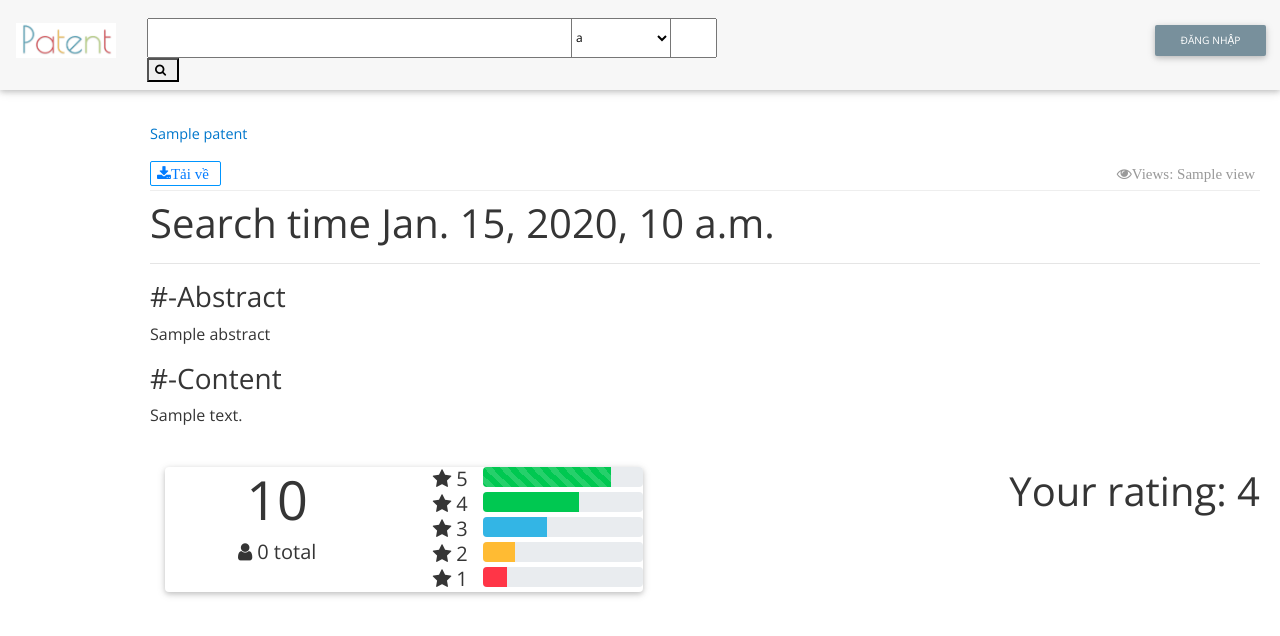
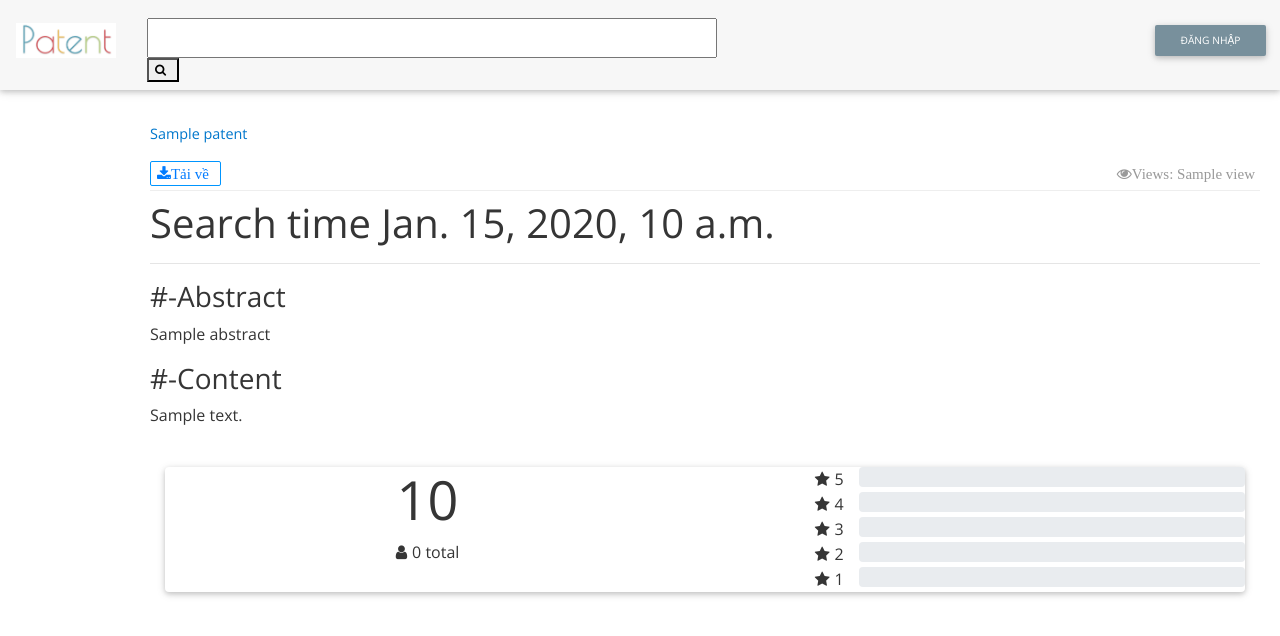
Before and after one commit to adv27/django-psearch, a Django app: template patents/templates/patents/show.html in a window 1280 px wide. Shown: the top 636 px of the page. Run offline with Django 3.2, Linux system fonts and the light colour scheme; the template is opened without the code that fills it: most values are stand-ins (such as "Sample title", 1, 10 or a date in 2020); data that the repository does not hold is empty; parts of the project's set-up code (start-up, migrations or seed data) failed here and were passed over; some libraries are stand-ins or nearby versions.

Commit message:
Make it better

```diff
--- a/patents/static/patents/scripts/rating.js
+++ b/patents/static/patents/scripts/rating.js
@@ -9,8 +9,21 @@ jQuery(document).ready(function ($) {
                 pid: pid,
                 rating: rating
             },
-        }).done(function (msg) {
-            console.log(msg);
+        }).done(function (result) {
+            console.log(result);
+            console.log(result["rating"]);
+            $("#rate-avg").text(result["rate_avg"]);
+            $("#rate-times").text(`${result['rate_times']} total`);
+
+            $('[role="progressbar"]').each(function (index) {
+                let rev_index = 5 - index;
+                var percent = 0;
+                if (result["rate_count"].hasOwnProperty(rev_index)) {
+                    var percent = result["rate_count"][rev_index];
+                }
+                $(this).width(`${percent}%`);
+                $(this).find("span").text(`${percent}%`);
+            })
         });
     });
 });
--- a/patents/static/patents/styles/rating.css
+++ b/patents/static/patents/styles/rating.css
@@ -16,7 +16,11 @@
     position: relative;
     float: left;
 }
-
+.reviewStars-group {
+    position: relative;
+    margin: auto;
+    width: 270px;
+}
 #reviewStars-input input {
     filter: progid:DXImageTransform.Microsoft.Alpha(Opacity=0);
     opacity: 0;
@@ -39,7 +43,7 @@
     background-position: 0 0;
     height: 40px;
     width: 43px;
-    /*float: right;*/
+    float: right;
     cursor: pointer;
     margin-right: 10px;
 
--- a/patents/static/patents/styles/sharecode.css
+++ b/patents/static/patents/styles/sharecode.css
@@ -1,3 +1,11 @@
+.search-dropdown {
+    position: absolute;
+    right: 46px;
+    top: 0;
+    width: 100px;
+    height: 2.5rem !important;
+}
+
 .cs-wapper {
     width: 100%;
     max-width: 100%;
--- a/patents/static/patents/styles/style.css
+++ b/patents/static/patents/styles/style.css
@@ -36,7 +36,7 @@
     height: 20px;
 }
 
-.progress .progress-bar{
+.progress .progress-bar {
     height: 20px;
     text-align: left;
 }
@@ -50,3 +50,11 @@
     overflow: visible;
     clip: auto;
 }
+
+.patent-navbar {
+
+}
+
+.patent-sortby {
+    padding-right: 10px;
+}
--- a/patents/templates/patents/includes/navbar_search.html
+++ b/patents/templates/patents/includes/navbar_search.html
@@ -13,16 +13,13 @@
                     <div class="input-group">
                         <input id="search-term" class="input-alternate" name="q" autocomplete="off">
                         <button type="submit" class="input-group-addon"><i class="fa fa-search"></i></button>
-                        <select style="
-    position:  absolute;
-    right: 46px;
-    top: 0;
-    width:  100px;
-    height: 2.5rem !important;
-">
-                            <option>a
-                            </option>
-                        </select>
+                        {% if search_fields %}
+                            <select class="search-dropdown" name="field">
+                                {% for k, v in search_fields.items %}
+                                    <option value="{{ k }}">{{ v }}</option>
+                                {% endfor %}
+                            </select>
+                        {% endif %}
                     </div>
                 </div>
             </form>
--- a/patents/templates/patents/includes/rating_summarize.html
+++ b/patents/templates/patents/includes/rating_summarize.html
@@ -9,7 +9,7 @@
             <div class="card card-block bg-faded">
                 <div class="row">
                     <div class="col-xs-12 col-md-6 text-center">
-                        <h1 class="rating-num">{{ rate_avg }}</h1>
+                        <h1 class="rating-num" id="rate-avg">{{ rate_avg }}</h1>
                         {#                        <div class="rating">#}
                         {#                            <span class="fa fa-star"></span>#}
                         {#                            <span class="fa fa-star"></span>#}
@@ -19,19 +19,23 @@
                         {#                        </div>#}
                         {% if request.session.user_id %}
                             <div id="reviewStars-input">
-                                {% for title in rate_titles reversed %}
-                                    <input id="star-{{ forloop.counter0 }}"
-                                           type="radio"
-                                           name="reviewStars"
-                                           value="{{ forloop.counter }}"
-                                            {% if user_rating == forloop.revcounter %} checked="checked"{% endif %}/>
-                                    <label title="{{ title }}" for="star-{{ forloop.revcounter0 }}"></label>
-                                {% endfor %}
+                                <div class="reviewStars-group">
+
+                                    {% for title in rate_titles reversed %}
+                                        <input id="star-{{ forloop.revcounter0 }}"
+                                               type="radio"
+                                               name="reviewStars"
+                                               value="{{ forloop.revcounter }}"
+                                                {% if user_rating == forloop.revcounter %}
+                                               checked="checked"{% endif %}/>
+                                        <label title="{{ title }}" for="star-{{ forloop.revcounter0 }}"></label>
+                                    {% endfor %}
+                                </div>
 
                                 <input type="hidden" name="pid" value="{{ patent.id }}">
                             </div>
                         {% endif %}
-                        <div>
+                        <div id="rate-times">
                             <span class="fa fa-user"></span>{{ patent|rate_times|number_with_commas }} total
                         </div>
                     </div>
@@ -44,8 +48,9 @@
                                 <div class="progress">
                                     <div class="progress-bar bg-success progress-bar-striped" role="progressbar"
                                          aria-valuenow="20"
-                                         aria-valuemin="0" aria-valuemax="100" style="width: 80%">
-                                        <span class="sr-only">80%</span>
+                                         aria-valuemin="0" aria-valuemax="100"
+                                         style="width: {{ rate_count|get_progress_width:5 }}%">
+                                        <span class="sr-only">{{ rate_count|get_progress_width:5 }}%</span>
                                     </div>
                                 </div>
                             </div>
@@ -57,8 +62,9 @@
                                 <div class="progress">
                                     <div class="progress-bar bg-success" role="progressbar"
                                          aria-valuenow="20"
-                                         aria-valuemin="0" aria-valuemax="100" style="width: 60%">
-                                        <span class="sr-only">60%</span>
+                                         aria-valuemin="0" aria-valuemax="100"
+                                         style="width: {{ rate_count|get_progress_width:4 }}%">
+                                        <span class="sr-only">{{ rate_count|get_progress_width:4 }}%</span>
                                     </div>
                                 </div>
                             </div>
@@ -70,8 +76,9 @@
                                 <div class="progress">
                                     <div class="progress-bar bg-info" role="progressbar"
                                          aria-valuenow="20"
-                                         aria-valuemin="0" aria-valuemax="100" style="width: 40%">
-                                        <span class="sr-only">40%</span>
+                                         aria-valuemin="0" aria-valuemax="100"
+                                         style="width: {{ rate_count|get_progress_width:3 }}%">
+                                        <span class="sr-only">{{ rate_count|get_progress_width:3 }}%</span>
                                     </div>
                                 </div>
                             </div>
@@ -83,8 +90,9 @@
                                 <div class="progress">
                                     <div class="progress-bar bg-warning" role="progressbar"
                                          aria-valuenow="20"
-                                         aria-valuemin="0" aria-valuemax="100" style="width: 20%">
-                                        <span class="sr-only">20%</span>
+                                         aria-valuemin="0" aria-valuemax="100"
+                                         style="width: {{ rate_count|get_progress_width:2 }}%">
+                                        <span class="sr-only">{{ rate_count|get_progress_width:2 }}%</span>
                                     </div>
                                 </div>
                             </div>
@@ -96,8 +104,9 @@
                                 <div class="progress">
                                     <div class="progress-bar bg-danger" role="progressbar"
                                          aria-valuenow="80"
-                                         aria-valuemin="0" aria-valuemax="100" style="width: 15%">
-                                        <span class="sr-only">15%</span>
+                                         aria-valuemin="0" aria-valuemax="100"
+                                         style="width: {{ rate_count|get_progress_width:1 }}%">
+                                        <span class="sr-only">{{ rate_count|get_progress_width:1 }}%</span>
                                     </div>
                                 </div>
                             </div>
--- a/patents/templates/patents/show.html
+++ b/patents/templates/patents/show.html
@@ -12,6 +12,7 @@
     <script type="text/javascript" src="{% static 'bower_components/jquery/dist/jquery.min.js' %}"></script>
     <script type="text/javascript" src="{% static 'bower_components/tether/dist/js/tether.min.js' %}"></script>
     <script type="text/javascript" src="{% static 'bower_components/bootstrap/dist/js/bootstrap.min.js' %}"></script>
+    <script type="text/javascript" src="{% static 'patents/scripts/rating.js' %}"></script>
 
     <link rel="stylesheet" href="{% static 'patents/styles/base.css' %}">
     <link rel="stylesheet" href="{% static 'patents/styles/sharecode.css' %}">
@@ -63,36 +64,7 @@
                 <p style="white-space: pre-line">{{ patent.content }}</p>
                 <br>
             </div>
-            <h6 class="tt-tags">
-                <div class="float-right">
-                    {% if user_rating %}
-                        <div>
-                            <h1>Your rating: {{ user_rating }}</h1>
-                        </div>
-                    {% else %}
-                        <div>
-                            <h1>No rating yet</h1>
-                        </div>
-                    {% endif %}
-                    {% if request.session.user_id %}
-                        <div id="reviewStars-input">
-                            {% for title in rate_titles reversed %}
-                                <input id="star-{{ forloop.revcounter0 }}"
-                                       type="radio"
-                                       name="reviewStars"
-                                       value="{{ forloop.revcounter }}"
-                                        {% if user_rating == forloop.revcounter %} checked="checked"{% endif %}/>
-                                <label title="{{ title }}" for="star-{{ forloop.revcounter0 }}"></label>
-                            {% endfor %}
-
-                            <input type="hidden" name="pid" value="{{ patent.id }}">
-                        </div>
-                    {% endif %}
-                </div>
-                <div class="float-left">
-                    {% include 'patents/includes/rating_summarize.html' %}
-                </div>
-            </h6>
+            {% include 'patents/includes/rating_summarize.html' %}
         {% endif %}
     </div>
 {% endblock %}
--- a/patents/templatetags/app_filters.py
+++ b/patents/templatetags/app_filters.py
@@ -37,3 +37,8 @@ def number_with_commas(n):
 @register.filter
 def rate_times(patent):
     return len(Rate.objects.filter(patent_id=patent))
+
+
+@register.filter
+def get_progress_width(dictionary, star_point):
+    return dictionary.get(star_point, 0)
```
Also changed, not shown: patents/templates/patents/listing.html (+23 -5 lines), patents/utils.py (+15 -1 lines), patents/views.py (+49 -23 lines).
